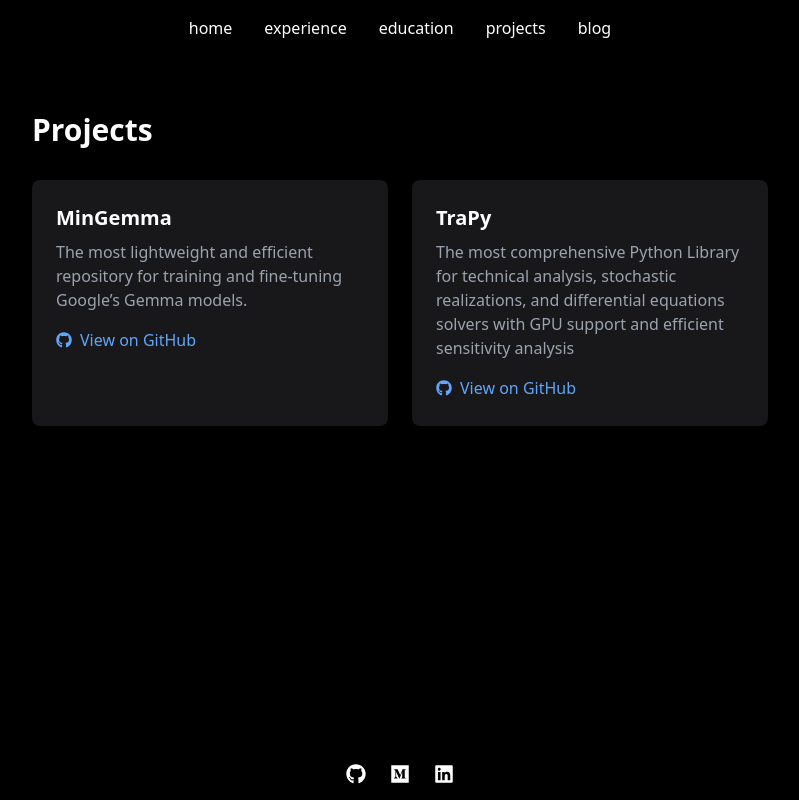
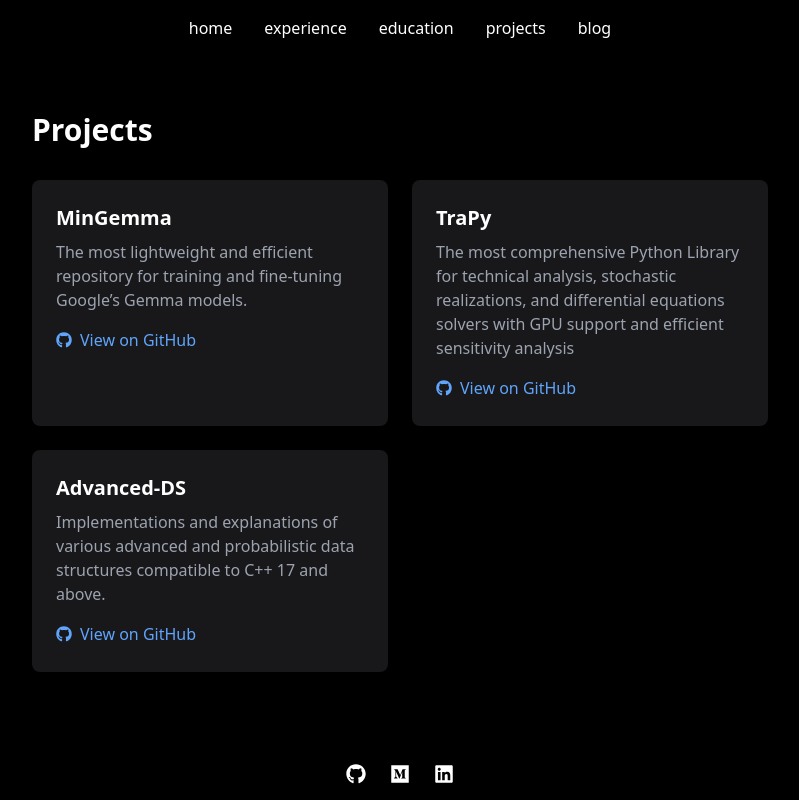
Before and after one commit to nikhil-lalgudi/personal-website, a React (Vite) app: page /projects in a window 1280 px wide. Shown: the whole page, without its empty margins (240-1039 px from the left). Built offline with nearby package versions, Linux system fonts and the light colour scheme.

Commit message:
more changes

```diff
--- a/src/pages/Education.tsx
+++ b/src/pages/Education.tsx
@@ -5,6 +5,7 @@
     school: "University of Michigan College of Engineering",
     degree: "Bachelor's degree, Computer Science",
     coursework: [
+      "EECS 203: Discrete Math",
       "EECS 280: Object-Oriented Programming in C++",
       "EECS 281: Data Structures and Algorithms",
       "EECS 301: Probabilistic Methods & Random Processes",
@@ -59,7 +60,7 @@
 
                   {edu.coursework && (
                     <div className="mb-4">
-                      <p className="text-gray-300 font-medium">Relevant Coursework:</p>
+                      <p className="text-gray-300 font-medium"> Courses:</p>
                       <ul className="list-disc list-inside text-gray-400">
                         {edu.coursework.map((course, i) => (
                           <li key={i}>{course}</li>
--- a/src/pages/Home.tsx
+++ b/src/pages/Home.tsx
@@ -20,7 +20,7 @@
         </p>
 
         <p className="text-gray-400 mb-4">
-        spent my childhood in vietnam, singapore, thailand, the philippines, indonesia, and india. prev experience in HFT research and ML development/training.
+        grew up in vietnam, singapore, thailand, the philippines, indonesia, and india. prev experience in HFT research at a billion dollar market maker and ML development/training.
         </p>
 
          <p className="text-gray-400 mb-4">
--- a/src/pages/Projects.tsx
+++ b/src/pages/Projects.tsx
@@ -11,6 +11,11 @@
     title: "TraPy",
     description: "The most comprehensive Python Library for technical analysis, stochastic realizations, and differential equations solvers with GPU support and efficient sensitivity analysis",
     github: "https://github.com/nikhil-lalgudi/traPy"
+  },
+  {
+    title: "Advanced-DS",
+    description: "Implementations and explanations of various advanced and probabilistic data structures compatible to C++ 17 and above.",
+    github: "https://github.com/nikhil-lalgudi/Advanced-DS"
   }
 ];
 
```
